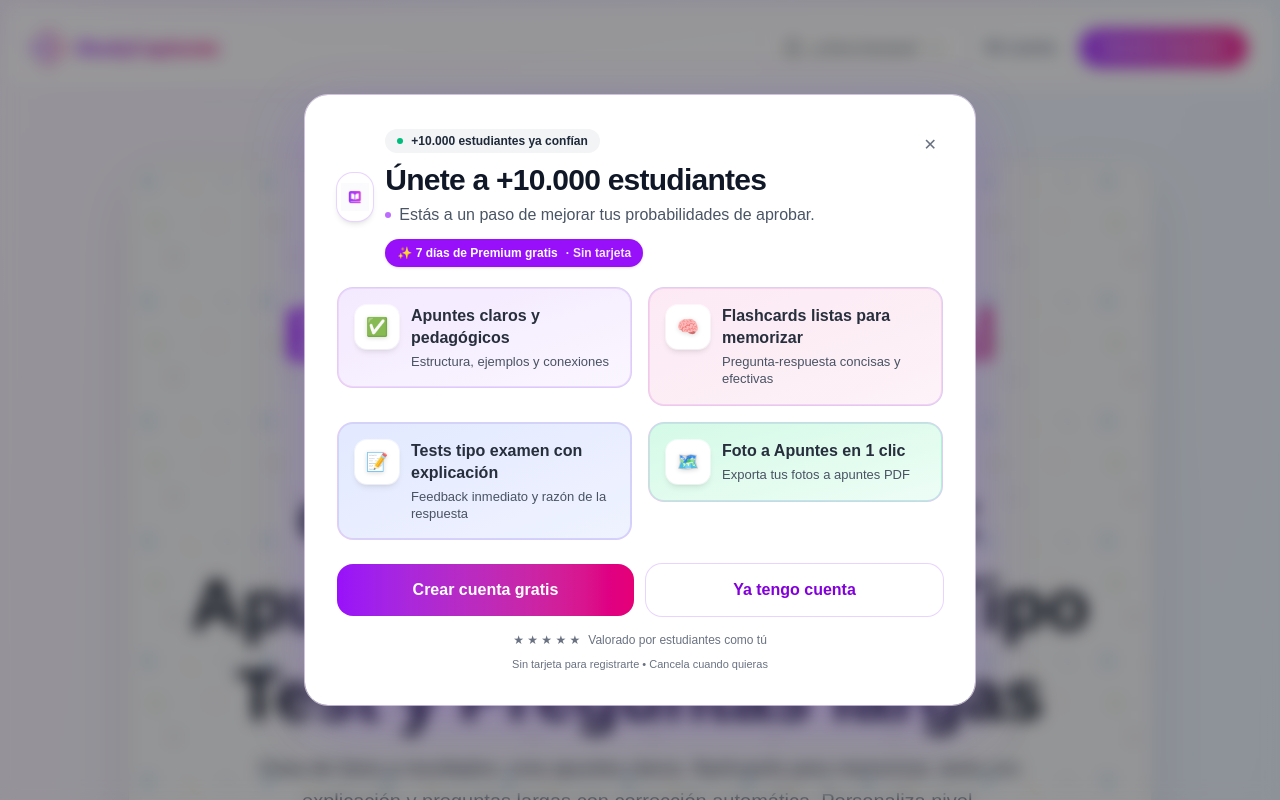
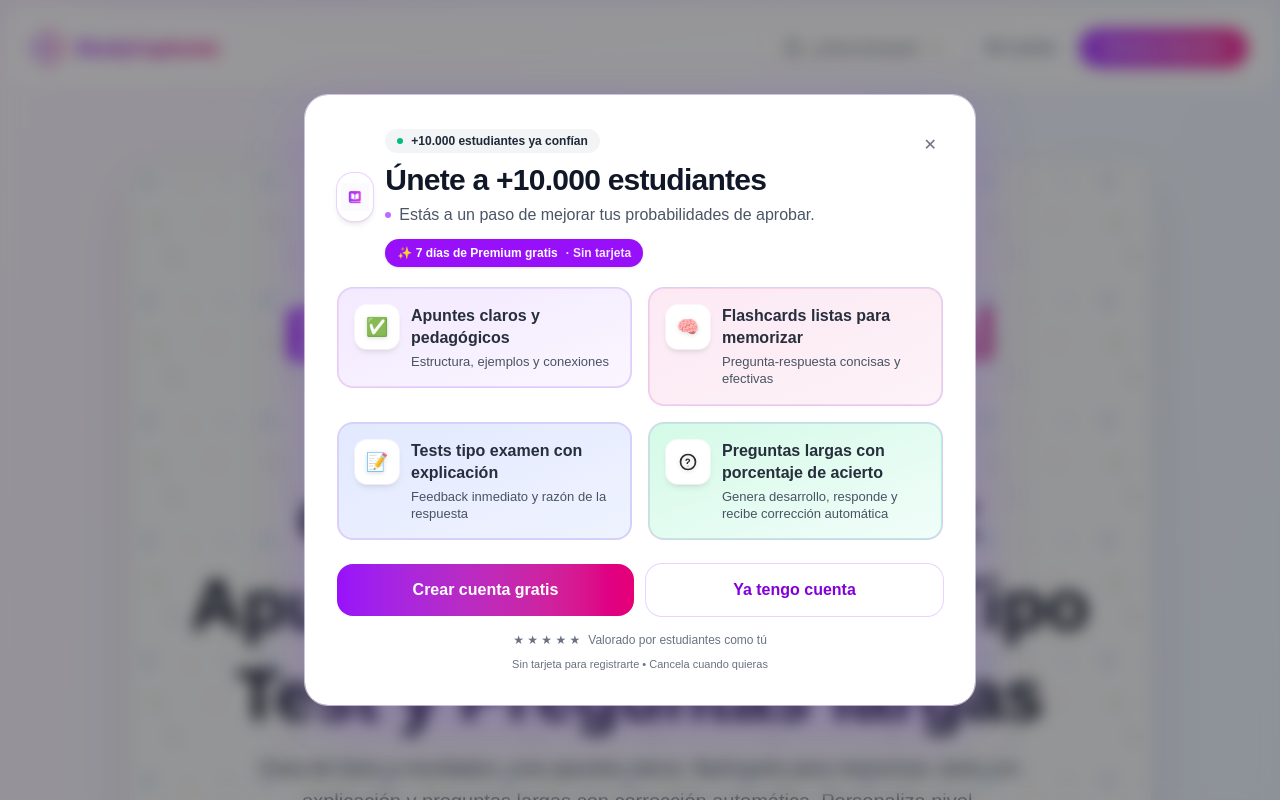
Before and after one commit to MagicFrog1/STUDYCAPTURE-WEB, a Next.js app: page / in a window 1280 px wide. Shown: the top 800 px of the page. Built offline with nearby package versions, Linux system fonts and the light colour scheme; no server answers.

Commit message:
Refresh long questions CTA copy and icons

```diff
--- a/src/app/page.tsx
+++ b/src/app/page.tsx
@@ -233,9 +233,7 @@ export default function Home() {
                   <div className="absolute -top-6 -right-6 w-16 h-16 bg-gradient-to-tr from-teal-200 to-cyan-200 rounded-full blur-2xl opacity-60" />
                   <div className="flex items-start gap-4">
                     <span className="inline-flex items-center justify-center w-12 h-12 rounded-xl bg-gradient-to-br from-teal-600 to-cyan-600 text-white ring-1 ring-teal-300/40 shadow-sm flex-shrink-0">
-                      <svg width="20" height="20" viewBox="0 0 24 24" fill="none" aria-hidden>
-                        <path d="M12 3v18M4 8h10M10.5 8l1.5 1.5L10.5 11M4 16h10M10.5 16l1.5 1.5L10.5 19" stroke="currentColor" strokeWidth="2" strokeLinecap="round" strokeLinejoin="round"/>
-                      </svg>
+                      <IconQuestion />
                     </span>
                     <div>
                       <h3 className="text-xl font-semibold text-gray-900 mb-1">Preguntas largas</h3>
@@ -295,9 +293,7 @@ export default function Home() {
             {/* Preguntas largas */}
             <div className="bg-white rounded-2xl p-6 border border-emerald-100 shadow-sm hover:shadow-lg transition-all">
               <div className="w-12 h-12 rounded-xl bg-gradient-to-r from-emerald-500 via-emerald-500 to-teal-500 text-white flex items-center justify-center mb-4">
-                <svg width="20" height="20" viewBox="0 0 24 24" fill="none" aria-hidden>
-                  <path d="M12 3v18M4 8h10M10.5 8l1.5 1.5L10.5 11M4 16h10M10.5 16l1.5 1.5L10.5 19" stroke="currentColor" strokeWidth="2" strokeLinecap="round" strokeLinejoin="round"/>
-                </svg>
+                <IconQuestion />
               </div>
               <h3 className="font-bold text-lg text-gray-900">Preguntas largas</h3>
               <p className="text-gray-700 mt-1">Responde preguntas largas y recibe corrección automática con porcentaje de acierto.</p>
@@ -460,6 +456,19 @@ function IconBolt() {
   );
 }
 
+function IconQuestion() {
+  return (
+    <svg width="20" height="20" viewBox="0 0 24 24" fill="none" xmlns="http://www.w3.org/2000/svg" aria-hidden>
+      <circle cx="12" cy="12" r="9" stroke="currentColor" strokeWidth="2" />
+      <path d="M11.3 16.2h1.4v1.4h-1.4z" fill="currentColor" />
+      <path
+        d="M12 14.4v-.35c0-.9.58-1.4 1.22-1.82.63-.43 1.3-.93 1.3-1.93 0-1.53-1.19-2.5-2.8-2.5-1.49 0-2.56.9-2.83 2.2l-.09.47h1.68l.07-.19c.2-.6.63-1 1.32-1 .68 0 1.1.4 1.1 1.02 0 .47-.26.77-.82 1.07-.95.52-1.88 1.17-1.88 2.7v.33H12Z"
+        fill="currentColor"
+      />
+    </svg>
+  );
+}
+
 function IconShield() {
   return (
     <svg width="20" height="20" viewBox="0 0 24 24" fill="none" xmlns="http://www.w3.org/2000/svg" aria-hidden>
--- a/src/components/AuthInviteModal.tsx
+++ b/src/components/AuthInviteModal.tsx
@@ -1,6 +1,6 @@
 "use client";
 
-import { useEffect, useState, useCallback } from "react";
+import { useEffect, useState, useCallback, type ReactNode } from "react";
 import { supabase } from "@/lib/supabaseClient";
 import Link from "next/link";
 
@@ -110,10 +110,10 @@ export default function AuthInviteModal() {
                 color="from-indigo-100 to-indigo-50 ring-indigo-200"
               />
               <FeatureCard
-                icon="🗺️"
-                title="Foto a Apuntes en 1 clic"
-                subtitle="Exporta tus fotos a apuntes PDF"
-                color="from-emerald-100 to-emerald-50 ring-emerald-200"
+                icon={<IconLongQuestion />}
+                title="Preguntas largas con porcentaje de acierto"
+                subtitle="Genera desarrollo, responde y recibe corrección automática"
+                color="from-emerald-100 to-teal-50 ring-emerald-200"
               />
             </div>
           </div>
@@ -151,7 +151,7 @@ function FeatureCard({
   subtitle,
   color,
 }: {
-  icon: string;
+  icon: ReactNode;
   title: string;
   subtitle: string;
   color: string;
@@ -167,7 +167,7 @@ function FeatureCard({
           </div>
           <div className="flex items-start gap-3">
             <div className="shrink-0 w-11 h-11 rounded-xl bg-white shadow-md flex items-center justify-center text-lg ring-1 ring-white/60">
-              <span className="drop-shadow-sm">{icon}</span>
+              <span className="drop-shadow-sm flex items-center justify-center">{icon}</span>
             </div>
             <div className="min-w-0">
               <div className="text-[15px] sm:text-base font-bold text-gray-900 leading-snug">
@@ -183,3 +183,19 @@ function FeatureCard({
     </div>
   );
 }
+
+function IconLongQuestion() {
+  return (
+    <svg width="20" height="20" viewBox="0 0 24 24" fill="none" aria-hidden>
+      <circle cx="12" cy="12" r="9" stroke="currentColor" strokeWidth="2" />
+      <path
+        d="M11.5 16.5h1v1h-1z"
+        fill="currentColor"
+      />
+      <path
+        d="M12 14.5v-.4c0-.9.6-1.4 1.2-1.8.6-.4 1.3-.9 1.3-1.9 0-1.5-1.2-2.5-2.8-2.5-1.5 0-2.6.9-2.9 2.2l-.1.5h1.7l.1-.2c.2-.6.6-1 1.3-1 .7 0 1.1.4 1.1 1 0 .5-.3.8-.8 1.1-.9.5-1.9 1.2-1.9 2.7v.3h1.8z"
+        fill="currentColor"
+      />
+    </svg>
+  );
+}
--- a/src/components/StudyTips.tsx
+++ b/src/components/StudyTips.tsx
@@ -2,7 +2,7 @@
 
 export default function StudyTips() {
   type Tip = {
-    icon: "squareStar" | "sparkleChat" | "document" | "branches";
+    icon: "squareStar" | "sparkleChat" | "document" | "longQuestions";
     title: string;
     description: string;
     accent: "violet" | "blue" | "emerald" | "teal";
@@ -31,10 +31,10 @@ export default function StudyTips() {
       accent: "emerald",
     },
     {
-      icon: "branches",
-      title: "Foto a Apuntes: de foto a PDF en un clic",
+      icon: "longQuestions",
+      title: "Preguntas largas con porcentaje de acierto",
       description:
-        "Empieza por ideas principales y baja de nivel. Ajusta simpleza/definiciones según si buscas visión global o detalle.",
+        "Genera preguntas extensas, responde con tus palabras y revisa la corrección automática para identificar mejoras clave.",
       accent: "teal",
     },
   ];
@@ -78,7 +78,7 @@ export default function StudyTips() {
             </span>
           </h2>
           <p className="text-lg sm:text-xl text-gray-600 max-w-3xl mx-auto leading-relaxed">
-            Descubre cómo exprimir las 4 herramientas (Apuntes, Flashcards, Tipo Test y Foto a Apuntes) para mejorar tus resultados
+            Descubre cómo exprimir las 4 herramientas (Apuntes, Flashcards, Tipo Test y Preguntas largas) para mejorar tus resultados
           </p>
         </div>
 
@@ -100,7 +100,7 @@ export default function StudyTips() {
                       {tip.icon === "squareStar" && <IconSquareStar />}
                       {tip.icon === "sparkleChat" && <IconSparkleChat />}
                       {tip.icon === "document" && <IconDocument />}
-                      {tip.icon === "branches" && <IconBranches />}
+                      {tip.icon === "longQuestions" && <IconLongQuestions />}
                     </span>
                   </div>
 
@@ -146,10 +146,15 @@ function IconDocument() {
   );
 }
 
-function IconBranches() {
+function IconLongQuestions() {
   return (
     <svg width="22" height="22" viewBox="0 0 24 24" fill="none" aria-hidden>
-      <path d="M12 3v18M5 8h8M11 8l1.5 1.5L11 11M5 16h8M11 16l1.5 1.5L11 19" stroke="currentColor" strokeWidth="2" strokeLinecap="round" strokeLinejoin="round"/>
+      <circle cx="12" cy="12" r="8.5" stroke="currentColor" strokeWidth="2" />
+      <path d="M11.3 15.5h1.4v1.4h-1.4z" fill="currentColor" />
+      <path
+        d="M12 13.7v-.3c0-.8.5-1.3 1.1-1.7.6-.4 1.2-.9 1.2-1.8 0-1.4-1.1-2.3-2.6-2.3-1.4 0-2.4.8-2.6 2l-.1.5h1.5l.1-.2c.2-.6.6-.9 1.2-.9.7 0 1 .4 1 .9 0 .5-.3.7-.7 1-1 .6-1.8 1.1-1.8 2.5v.3H12Z"
+        fill="currentColor"
+      />
     </svg>
   );
 }
```
